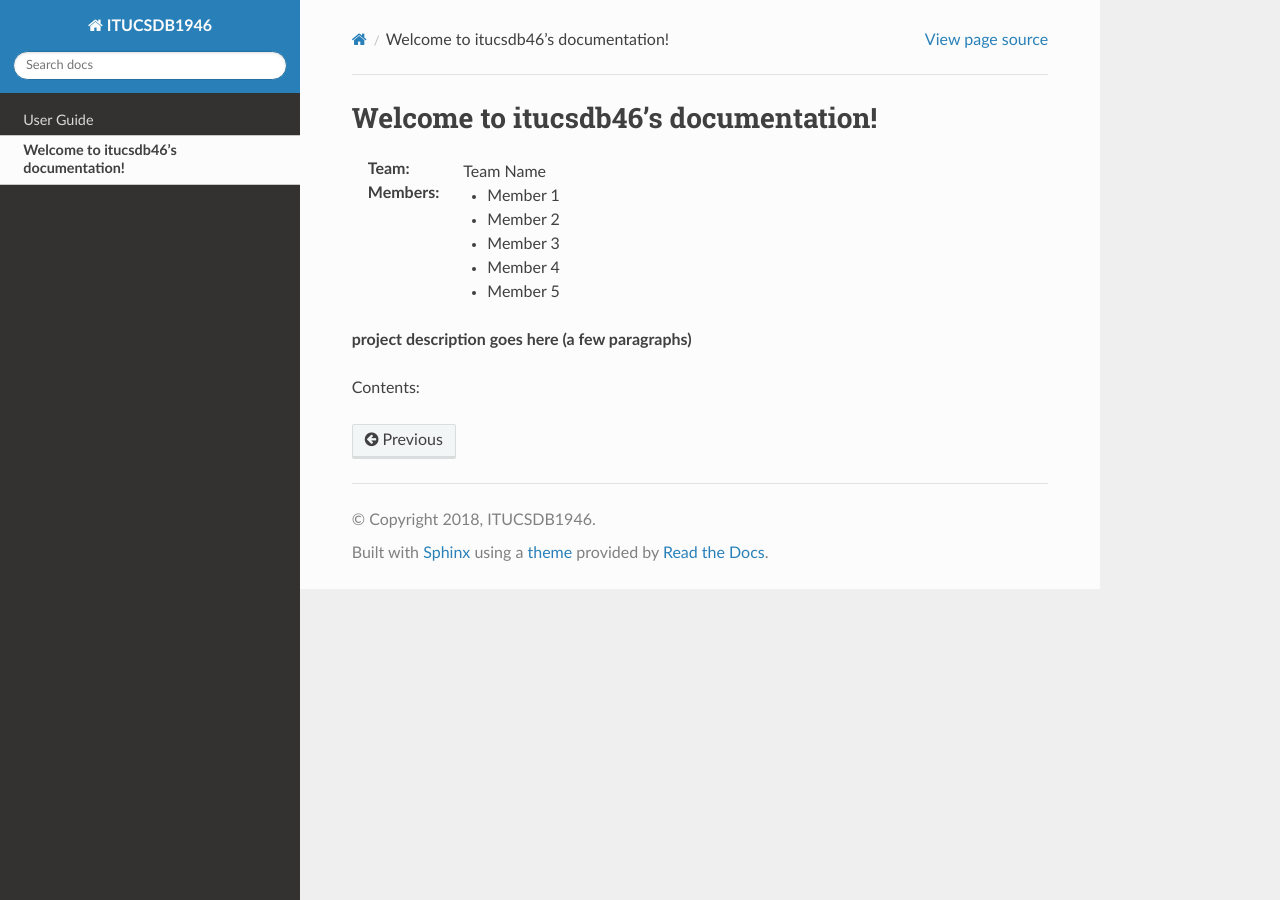
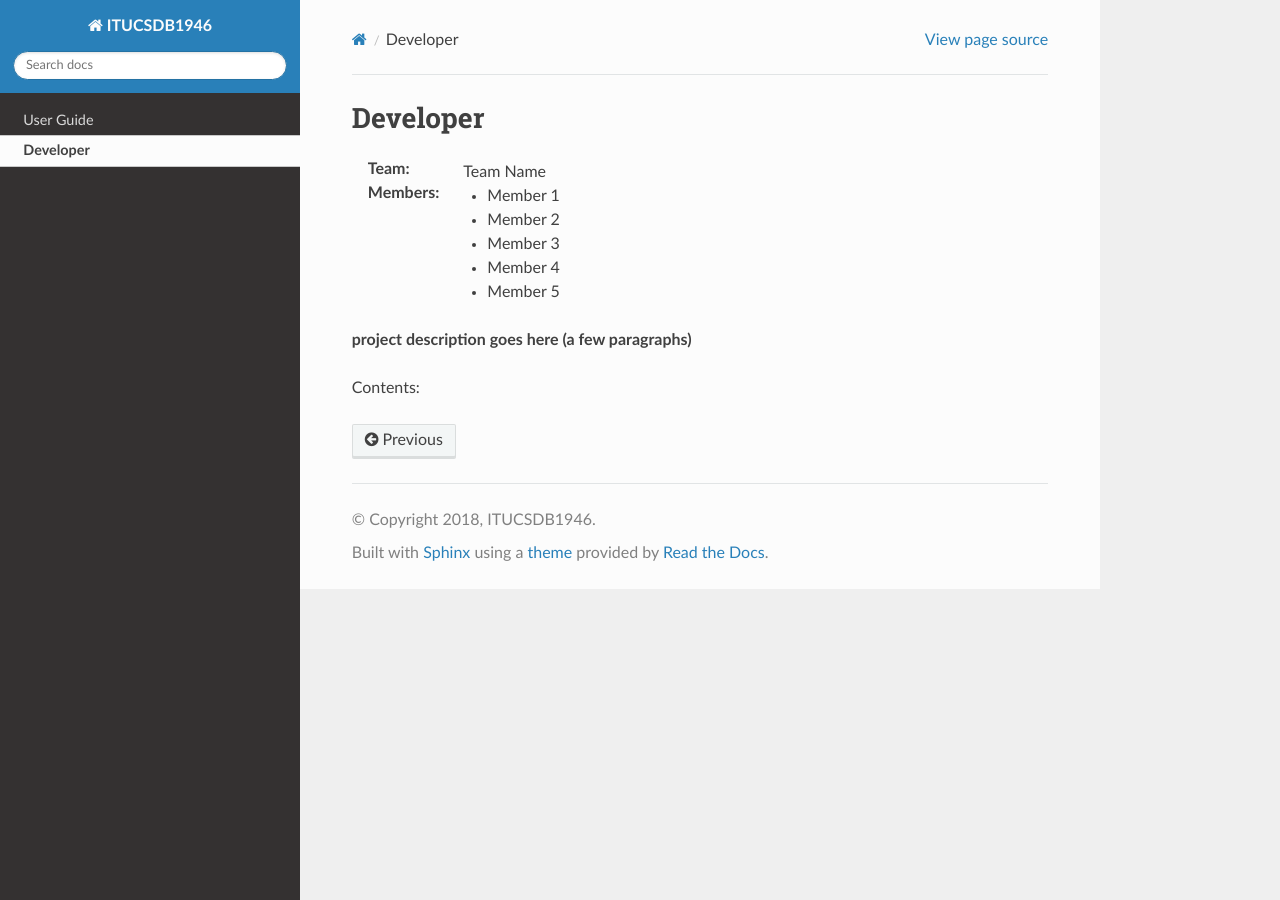
Before and after one commit to itucsdb1946/itucsdb1946, a Sphinx documentation site: the page built from docs/source/developer/index.rst, in a window 1280 px wide. Built offline with Sphinx 7.4.7 and the Read the Docs theme 2.0.0, drawn with Linux system fonts in a browser that asks for light colours; pages that are not in the unit, such as notebooks, are missing from menus.

Commit message:
Update index.rst

```diff
--- a/docs/source/developer/index.rst
+++ b/docs/source/developer/index.rst
@@ -1,4 +1,4 @@
-Welcome to itucsdb46's documentation!
+Developer
 =====================================
 
 :Team: Team Name
```
